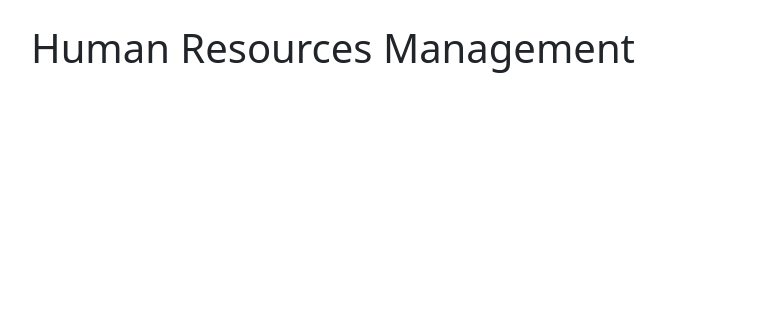
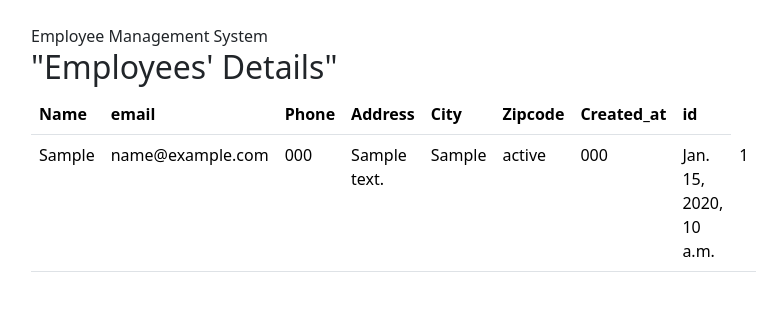
Before and after one commit to Dev-Ai11/HRMSYSTEM, a Django app: page / in a window 1280 px wide. Shown: the part 82-393 px from the top of the page, without its empty margins (301-1077 px from the left). Run offline with Django 5.2, Linux system fonts and the light colour scheme; a user stored in the database is signed in; tables that the repository leaves empty hold one stand-in row (values such as "Sample post").

Commit message:
update else and login to home

```diff
--- a/website/templates/home.html
+++ b/website/templates/home.html
@@ -3,7 +3,63 @@
 {% block content %}
 {% if user.is_authenticated %}
 <br/>
-<h1> Human Resources Management </H1>
+
+<h> Employee Management System </H1>
+  <h2> "Employees' Details" </H2>
+
+    <table class="table">
+  <thead>
+    <tr>
+
+      <th scope="col">Name</th>
+      <th scope="col">email</th>
+      <th scope="col">Phone</th>
+      <th scope="col">Address</th>
+      <th scope="col">City</th>
+      <th scope="col">Zipcode</th>
+      <th scope="col">Created_at</th>
+			<th scope="col">id</th>
+
+
+    </tr>
+  </thead>
+  <tbody>
+     {% if records %}
+    {% for record in records %}
+
+
+    <tr>
+
+      <td>{{ record.first_name }}</td>
+      <td>{{ record.email }}</td>
+      <td>{{ record.phone }}</td>
+      <td>{{ record.address}}</td>
+     	<td>{{ record.city }}</td>
+    	<td>{{ record.state }}</td>
+    	<td>{{ record.zipcode }}</td>
+    	<td>{{ record.created_at }}</td>
+    	<td>{{ record.id }}</td>
+
+
+
+    </tr>
+
+      {% endfor %}
+
+    {% endif %}
+
+
+
+
+
+
+    </tbody>
+</table>
+
+
+    <br/><br/>
+
+
     {% else %}
 
 <br/><br/>
--- a/website/views.py
+++ b/website/views.py
@@ -5,9 +5,8 @@ from website.form import SignUpForm
 from .models import Record
 
 
-
 def home(request):
-    records = Record.objects.all
+    records = Record.objects.all()
     if request.method=="POST":
         username = request.POST['username']
         password = request.POST['password']
@@ -39,9 +38,14 @@ def register_user(request):
             username = form.cleaned_data['username']
             password = form.cleaned_data['password1']
             user = authenticate(username=username, password=password)
-            login(request, user)
-            messages.success(request, "you have been successfully Registered")
-            return redirect('home')
+
+            if user is not None:
+                login(request, user)
+                messages.success(request, "you have been successfully Registered")
+                return redirect('home')
+        else:
+            messages.error(request, "registration has been failed try again latter")
+            return redirect('register')
     else:
         form = SignUpForm()
         return render (request, 'register.html', {'form':form})
```
